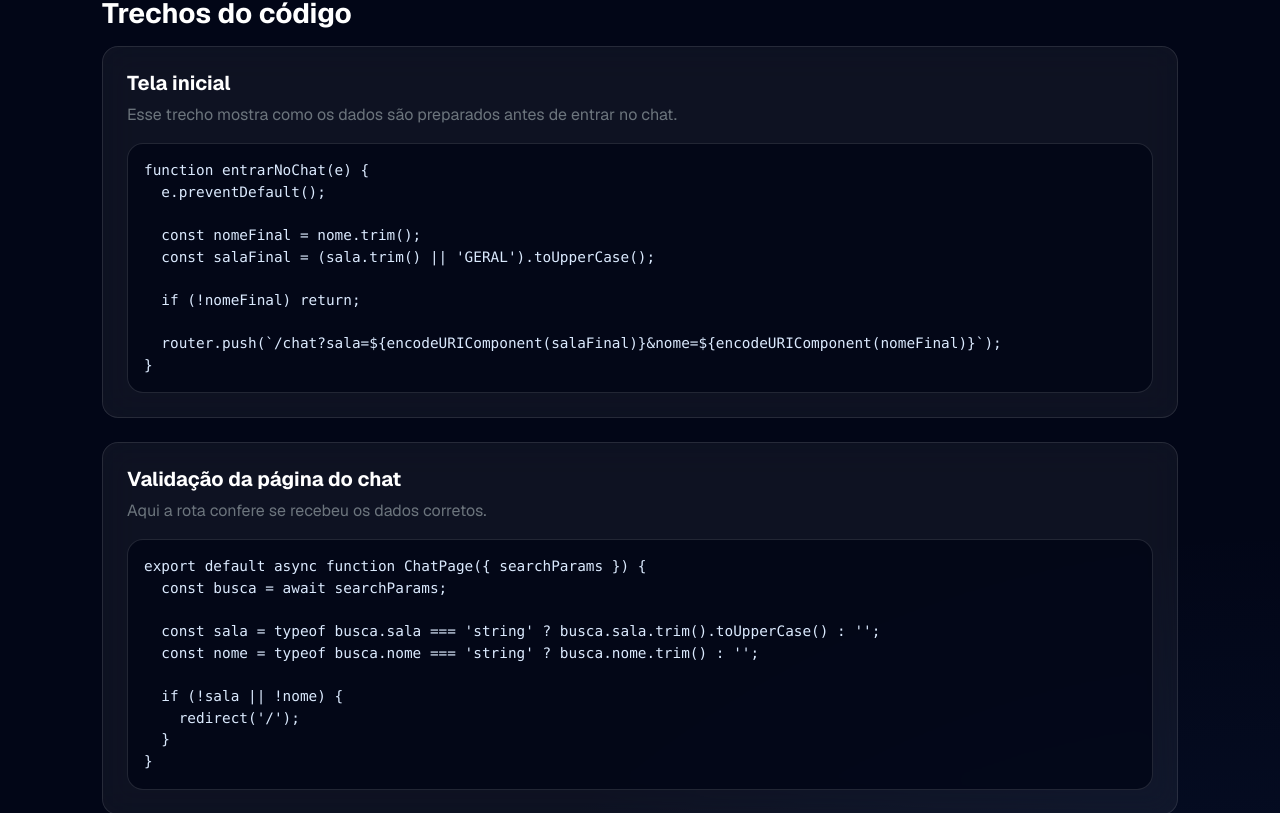
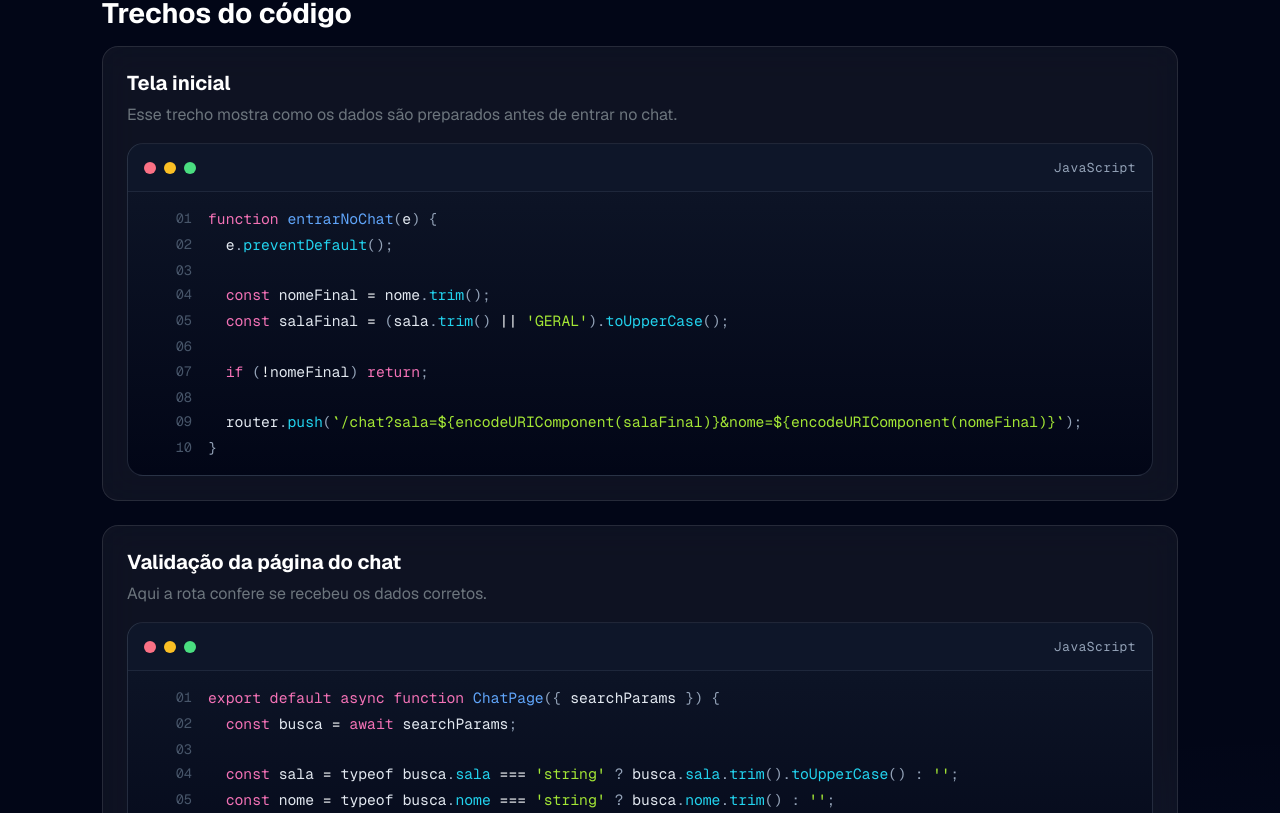
Before and after one commit to Tiagopbc/ChatOnline, a Next.js app: page /apresentacao in a window 1280 px wide. Shown: the part 1707-2520 px from the top of the page. Built offline with nearby package versions, Linux system fonts and the light colour scheme.

Commit message:
feat: implement syntax-highlighted code block component with custom tokenizer

```diff
--- a/src/app/apresentacao/page.js
+++ b/src/app/apresentacao/page.js
@@ -1,4 +1,135 @@
 import Link from 'next/link';
+
+const palavrasReservadas = new Set([
+  'async',
+  'await',
+  'const',
+  'default',
+  'export',
+  'function',
+  'if',
+  'return',
+]);
+
+const valoresEspeciais = new Set(['false', 'null', 'true', 'undefined']);
+
+function tokenizarLinha(linha) {
+  const tokens = [];
+  let indice = 0;
+
+  while (indice < linha.length) {
+    const trechoAtual = linha.slice(indice);
+
+    const espacos = trechoAtual.match(/^\s+/);
+    if (espacos) {
+      tokens.push({ tipo: 'plain', valor: espacos[0] });
+      indice += espacos[0].length;
+      continue;
+    }
+
+    const comentario = trechoAtual.match(/^\/\/.*/);
+    if (comentario) {
+      tokens.push({ tipo: 'comment', valor: comentario[0] });
+      break;
+    }
+
+    const texto = trechoAtual.match(/^`(?:\\.|[^`])*`|^"(?:\\.|[^"])*"|^'(?:\\.|[^'])*'/);
+    if (texto) {
+      tokens.push({ tipo: 'string', valor: texto[0] });
+      indice += texto[0].length;
+      continue;
+    }
+
+    const operadorComposto = trechoAtual.match(/^(===|!==|=>|\|\||&&|<=|>=|==|!=)/);
+    if (operadorComposto) {
+      tokens.push({ tipo: 'operator', valor: operadorComposto[0] });
+      indice += operadorComposto[0].length;
+      continue;
+    }
+
+    const numero = trechoAtual.match(/^\d+/);
+    if (numero) {
+      tokens.push({ tipo: 'number', valor: numero[0] });
+      indice += numero[0].length;
+      continue;
+    }
+
+    const pontuacao = trechoAtual.match(/^[{}()[\].,;:?]/);
+    if (pontuacao) {
+      tokens.push({ tipo: 'punctuation', valor: pontuacao[0] });
+      indice += pontuacao[0].length;
+      continue;
+    }
+
+    const operador = trechoAtual.match(/^[=+\-*/%<>!]/);
+    if (operador) {
+      tokens.push({ tipo: 'operator', valor: operador[0] });
+      indice += operador[0].length;
+      continue;
+    }
+
+    const identificador = trechoAtual.match(/^[A-Za-z_$][\w$]*/);
+    if (identificador) {
+      const valor = identificador[0];
+      const ultimoCaractereAntes = linha.slice(0, indice).trimEnd().at(-1);
+      const proximoCaractere = trechoAtual.slice(valor.length).trimStart().at(0);
+      let tipo = 'plain';
+
+      if (palavrasReservadas.has(valor)) {
+        tipo = 'keyword';
+      } else if (valoresEspeciais.has(valor)) {
+        tipo = 'literal';
+      } else if (ultimoCaractereAntes === '.') {
+        tipo = 'method';
+      } else if (proximoCaractere === '(') {
+        tipo = 'function';
+      } else if (valor.startsWith('set')) {
+        tipo = 'function';
+      }
+
+      tokens.push({ tipo, valor });
+      indice += valor.length;
+      continue;
+    }
+
+    tokens.push({ tipo: 'plain', valor: linha[indice] });
+    indice += 1;
+  }
+
+  return tokens;
+}
+
+function BlocoDeCodigo({ codigo }) {
+  const linhas = codigo.trim().split('\n');
+
+  return (
+    <div className="code-window">
+      <div className="code-window-bar">
+        <div className="d-flex align-items-center gap-2">
+          <span className="code-dot code-dot-red"></span>
+          <span className="code-dot code-dot-yellow"></span>
+          <span className="code-dot code-dot-green"></span>
+        </div>
+        <span className="code-window-title">JavaScript</span>
+      </div>
+
+      <div className="code-window-body">
+        {linhas.map((linha, indice) => (
+          <div key={`${indice}-${linha}`} className="code-line">
+            <span className="code-line-number">{String(indice + 1).padStart(2, '0')}</span>
+            <span className="code-line-content">
+              {tokenizarLinha(linha).map((token, tokenIndex) => (
+                <span key={`${indice}-${tokenIndex}`} className={`code-token code-token-${token.tipo}`}>
+                  {token.valor}
+                </span>
+              ))}
+            </span>
+          </div>
+        ))}
+      </div>
+    </div>
+  );
+}
 
 const tecnologias = [
   {
@@ -245,22 +376,7 @@ export default function ApresentacaoPage() {
               <article key={trecho.titulo} className="glass-card rounded-4 p-4">
                 <h3 className="h5 fw-bold mb-2">{trecho.titulo}</h3>
                 <p className="text-secondary mb-3">{trecho.explicacao}</p>
-                <pre
-                  className="mb-0"
-                  style={{
-                    background: 'rgba(2, 6, 23, 0.78)',
-                    border: '1px solid rgba(255, 255, 255, 0.12)',
-                    borderRadius: '1rem',
-                    color: '#dbeafe',
-                    fontFamily: 'var(--font-geist-mono), monospace',
-                    fontSize: '0.9rem',
-                    overflowX: 'auto',
-                    padding: '1rem',
-                    whiteSpace: 'pre-wrap',
-                  }}
-                >
-                  <code>{trecho.codigo}</code>
-                </pre>
+                <BlocoDeCodigo codigo={trecho.codigo} />
               </article>
             ))}
           </div>
--- a/src/app/globals.css
+++ b/src/app/globals.css
@@ -93,3 +93,114 @@ body.bg-midnight {
 ::-webkit-scrollbar-thumb:hover {
   background-color: #475569;
 }
+
+.code-window {
+  background: linear-gradient(180deg, rgba(15, 23, 42, 0.96), rgba(2, 6, 23, 0.98));
+  border: 1px solid rgba(148, 163, 184, 0.2);
+  border-radius: 1rem;
+  box-shadow: inset 0 1px 0 rgba(255, 255, 255, 0.04);
+  overflow: hidden;
+}
+
+.code-window-bar {
+  align-items: center;
+  background: rgba(15, 23, 42, 0.9);
+  border-bottom: 1px solid rgba(148, 163, 184, 0.12);
+  display: flex;
+  justify-content: space-between;
+  padding: 0.85rem 1rem;
+}
+
+.code-window-title {
+  color: #94a3b8;
+  font-family: var(--font-mono), monospace;
+  font-size: 0.8rem;
+  letter-spacing: 0.04em;
+}
+
+.code-dot {
+  border-radius: 999px;
+  display: inline-block;
+  height: 0.75rem;
+  width: 0.75rem;
+}
+
+.code-dot-red {
+  background: #fb7185;
+}
+
+.code-dot-yellow {
+  background: #fbbf24;
+}
+
+.code-dot-green {
+  background: #4ade80;
+}
+
+.code-window-body {
+  overflow-x: auto;
+  padding: 1rem 0;
+}
+
+.code-line {
+  display: grid;
+  gap: 1rem;
+  grid-template-columns: 3rem minmax(0, 1fr);
+  padding: 0 1rem;
+}
+
+.code-line + .code-line {
+  margin-top: 0.25rem;
+}
+
+.code-line-number {
+  color: #475569;
+  font-family: var(--font-mono), monospace;
+  font-size: 0.85rem;
+  text-align: right;
+  user-select: none;
+}
+
+.code-line-content {
+  color: #e2e8f0;
+  font-family: var(--font-mono), monospace;
+  font-size: 0.92rem;
+  white-space: pre;
+}
+
+.code-token-comment {
+  color: #64748b;
+  font-style: italic;
+}
+
+.code-token-function {
+  color: #60a5fa;
+}
+
+.code-token-keyword {
+  color: #f472b6;
+}
+
+.code-token-literal {
+  color: #f59e0b;
+}
+
+.code-token-method {
+  color: #22d3ee;
+}
+
+.code-token-number {
+  color: #f59e0b;
+}
+
+.code-token-operator {
+  color: #f8fafc;
+}
+
+.code-token-punctuation {
+  color: #94a3b8;
+}
+
+.code-token-string {
+  color: #a3e635;
+}
```
